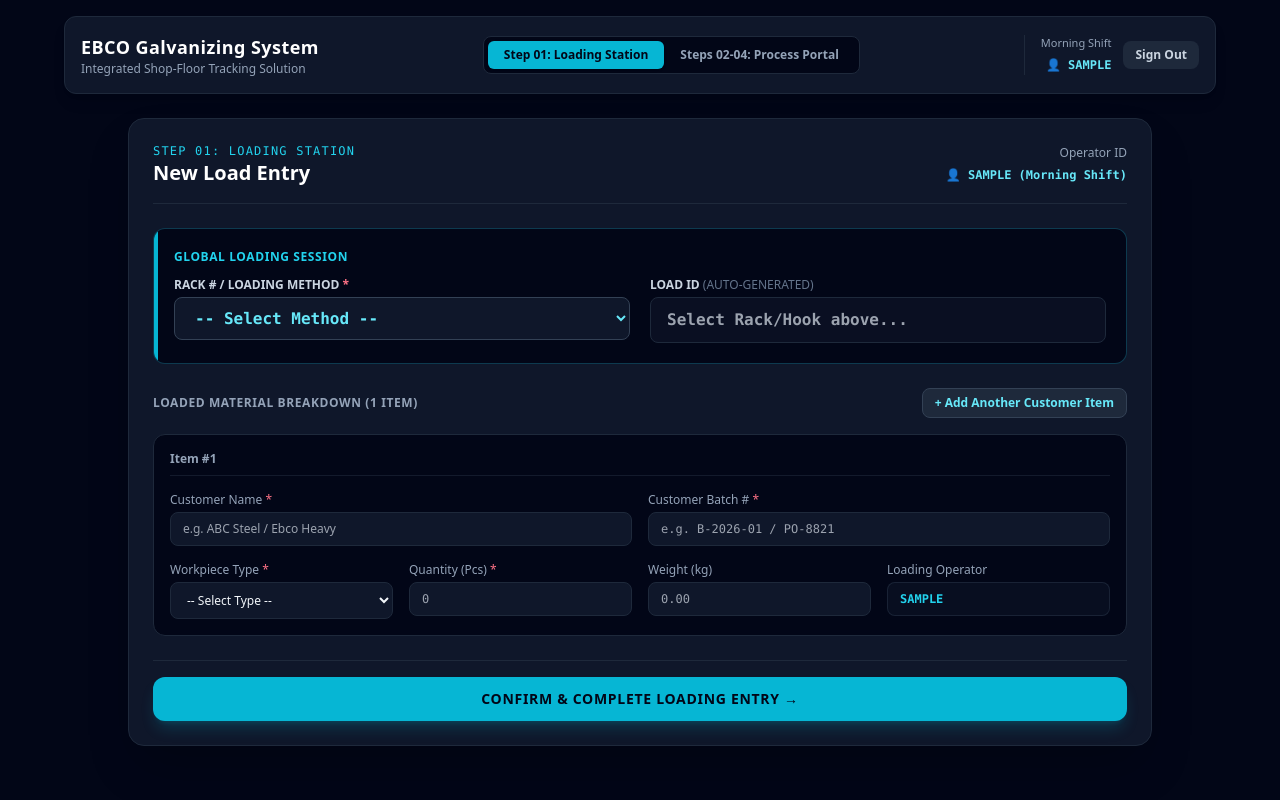
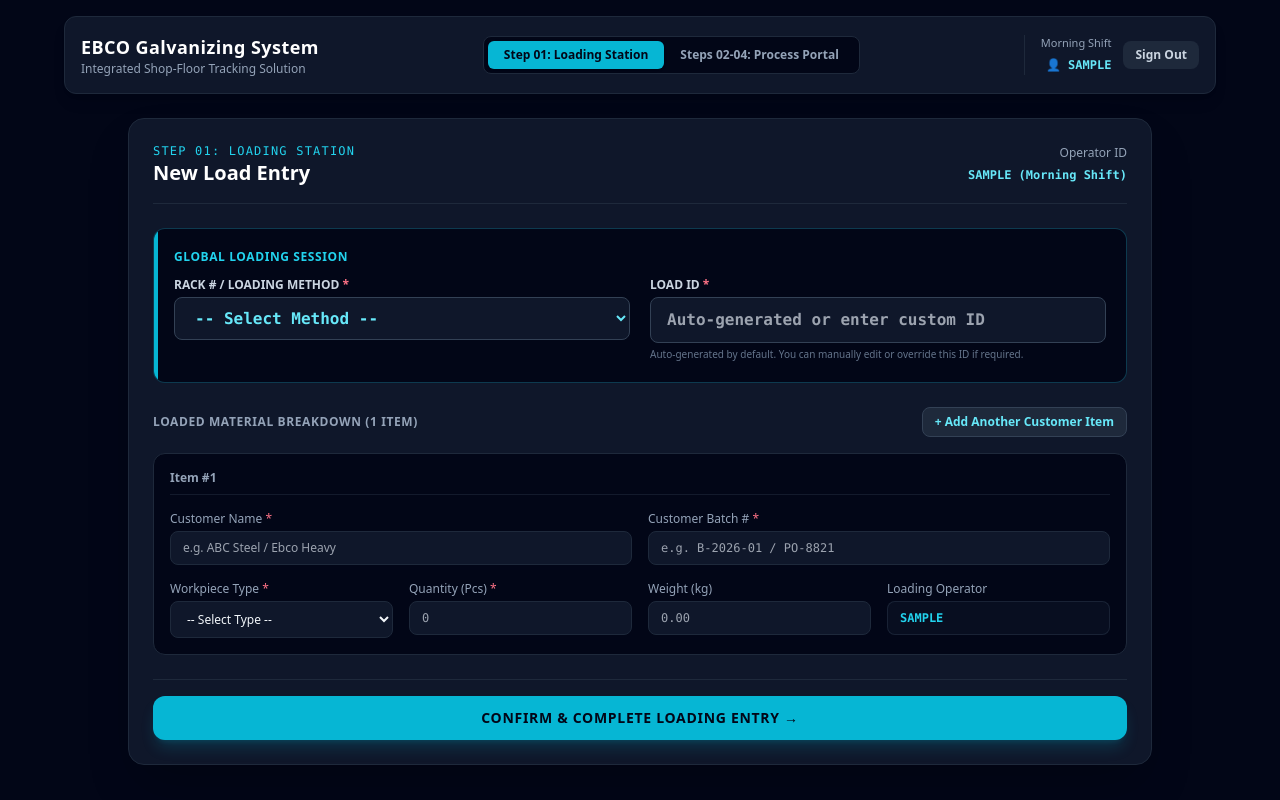
Before and after one commit to Alleninca1122/ebco-galvanizing, a React (Vite) app: page / in a window 1280 px wide. Both pictures are taken after typing "Sample", "Sample123" into the empty fields and a click on the button "ACCESS SYSTEM →". Built offline with nearby package versions, Linux system fonts and the light colour scheme.

Commit message:
Add files via upload

```diff
--- a/src/components/ProductionForm.jsx
+++ b/src/components/ProductionForm.jsx
@@ -9,7 +9,7 @@ const WORKPIECE_TYPES = [
 
 // Hook Option on top, followed by 30 Fixed Racks
 const RACK_OPTIONS = [
-  { value: 'HOOK', label: '🪝 Hook / Direct Sling (吊钩/直吊)' },
+  { value: 'HOOK', label: '🪝 Hook / Direct Sling (No Rack)' },
   ...Array.from({ length: 30 }, (_, i) => {
     const num = String(i + 1).padStart(2, '0');
     return { value: num, label: `Rack #${num}` };
@@ -20,9 +20,10 @@ export default function ProductionForm({ currentUser, supabase }) {
   // Global Rack & Load Session
   const [rackNo, setRackNo] = useState('');
   const [loadId, setLoadId] = useState('');
+  const [autoLoadId, setAutoLoadId] = useState(''); // Stores auto-generated fallback
   const [isGeneratingLoadId, setIsGeneratingLoadId] = useState(false);
 
-  // Item Breakdown List (Supports multi-customer / multi-item loading on one rack/hook)
+  // Item Breakdown List (Supports multi-customer / multi-item loading)
   const [items, setItems] = useState([
     {
       id: Date.now(),
@@ -76,14 +77,26 @@ export default function ProductionForm({ currentUser, supabase }) {
 
       const dailySeq = await getNextDailySequence();
 
+      let generated = '';
       if (selectedVal === 'HOOK') {
-        setLoadId(`H00-${year}${month}${day}-${dailySeq}`);
+        generated = `H00-${year}${month}${day}-${dailySeq}`;
       } else {
-        setLoadId(`R${selectedVal}-${year}${month}${day}-${dailySeq}`);
+        generated = `R${selectedVal}-${year}${month}${day}-${dailySeq}`;
       }
+
+      setAutoLoadId(generated);
+      setLoadId(generated); // Sets default generated ID, but user can edit
       setIsGeneratingLoadId(false);
     } else {
       setLoadId('');
+      setAutoLoadId('');
+    }
+  };
+
+  // Reset Load ID back to auto-generated default
+  const handleResetLoadId = () => {
+    if (autoLoadId) {
+      setLoadId(autoLoadId);
     }
   };
 
@@ -116,14 +129,14 @@ export default function ProductionForm({ currentUser, supabase }) {
   // Submit Handler
   const handleSubmit = async (e) => {
     e.preventDefault();
-    if (!rackNo || !loadId) {
-      alert('Please select a Rack # or Hook option to generate a Load ID.');
+    if (!rackNo || !loadId.trim()) {
+      alert('Please select a Rack/Method and specify a valid Load ID.');
       return;
     }
 
     const payload = {
       global: {
-        loadId,
+        loadId: loadId.trim(),
         rackNo: rackNo === 'HOOK' ? 'HOOK' : `Rack #${rackNo}`,
         operatorId: currentUser?.id || 'UNKNOWN',
         shift: currentUser?.shift || 'Morning',
@@ -139,11 +152,12 @@ export default function ProductionForm({ currentUser, supabase }) {
     };
 
     console.log('Submitting Production Load Payload:', payload);
-    alert(`✅ Load [${loadId}] recorded successfully!`);
+    alert(`Load [${loadId.trim()}] recorded successfully!`);
 
     // Reset Form
     setRackNo('');
     setLoadId('');
+    setAutoLoadId('');
     setItems([
       {
         id: Date.now(),
@@ -170,14 +184,14 @@ export default function ProductionForm({ currentUser, supabase }) {
         <div className="text-right">
           <span className="text-xs text-slate-400 block">Operator ID</span>
           <span className="text-xs font-bold text-cyan-300 font-mono">
-            👤 {currentUser?.id || 'UNKNOWN'} ({currentUser?.shift || 'Morning'} Shift)
+            {currentUser?.id || 'UNKNOWN'} ({currentUser?.shift || 'Morning'} Shift)
           </span>
         </div>
       </div>
 
       <form onSubmit={handleSubmit} className="space-y-6">
 
-        {/* 1. GLOBAL SECTION: Rack / Hook Selection & Load ID */}
+        {/* 1. GLOBAL SECTION: Rack / Hook Selection & Overridable Load ID */}
         <div className="bg-slate-950 p-5 rounded-xl border border-cyan-800/60 relative overflow-hidden">
           <div className="absolute top-0 left-0 w-1 h-full bg-cyan-500"></div>
           <span className="text-xs font-bold text-cyan-400 uppercase tracking-wider block mb-3">
@@ -205,19 +219,33 @@ export default function ProductionForm({ currentUser, supabase }) {
               </select>
             </div>
 
-            {/* Auto Load ID */}
+            {/* Editable Load ID (Auto-generated by default, editable by operator) */}
             <div>
-              <label className="block text-xs font-bold text-slate-300 uppercase mb-1">
-                Load ID <span className="text-slate-500 font-normal">(Auto-generated)</span>
-              </label>
+              <div className="flex justify-between items-center mb-1">
+                <label className="block text-xs font-bold text-slate-300 uppercase">
+                  Load ID <span className="text-rose-400">*</span>
+                </label>
+                {autoLoadId && loadId !== autoLoadId && (
+                  <button
+                    type="button"
+                    onClick={handleResetLoadId}
+                    className="text-[10px] text-cyan-400 hover:underline uppercase font-bold"
+                  >
+                    Reset Auto ID
+                  </button>
+                )}
+              </div>
               <input
                 type="text"
-                readOnly
-                placeholder={isGeneratingLoadId ? "Generating Load ID..." : "Select Rack/Hook above..."}
+                placeholder={isGeneratingLoadId ? "Generating Load ID..." : "Auto-generated or enter custom ID"}
                 value={loadId}
-                className="w-full bg-slate-900/60 border border-slate-800 rounded-lg px-4 py-2.5 text-cyan-300 font-mono font-bold text-base cursor-not-allowed focus:outline-none"
+                onChange={(e) => setLoadId(e.target.value)}
+                className="w-full bg-slate-900 border border-slate-700 rounded-lg px-4 py-2.5 text-cyan-300 font-mono font-bold text-base focus:outline-none focus:border-cyan-400"
                 required
               />
+              <span className="text-[10px] text-slate-500 block mt-1">
+                Auto-generated by default. You can manually edit or override this ID if required.
+              </span>
             </div>
           </div>
         </div>
```
